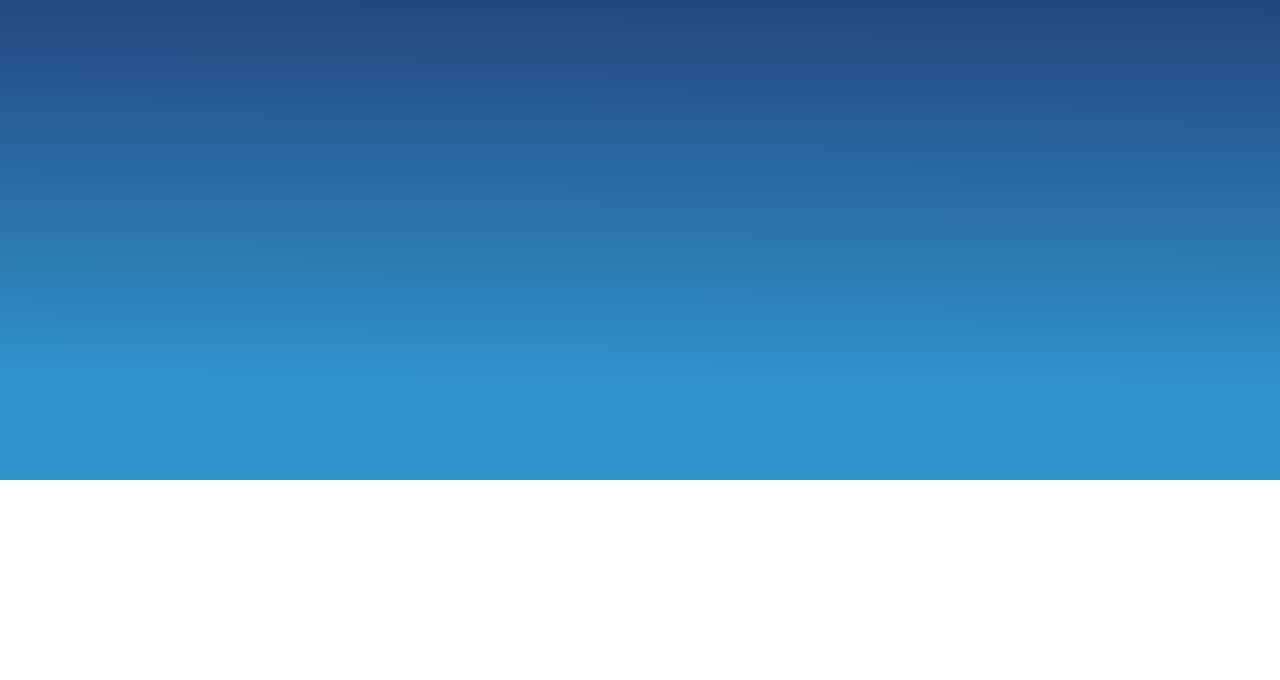
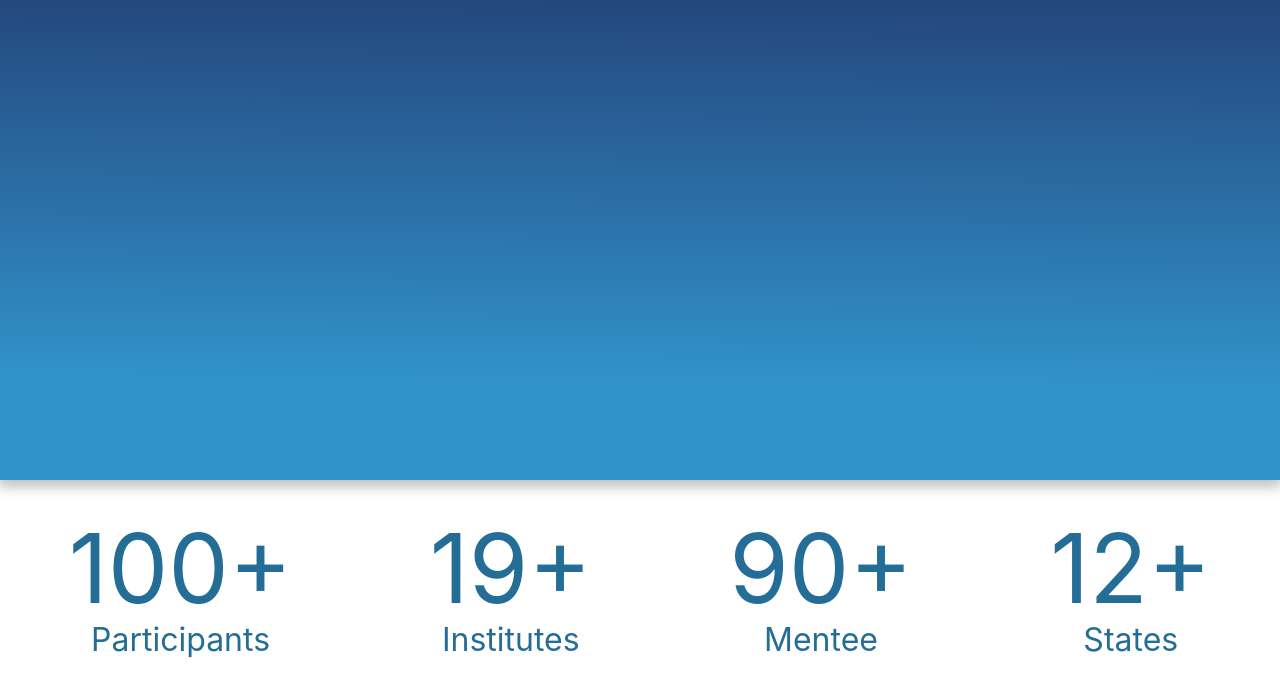
Before and after one commit to hrik2001/psoc2022-landing, a Next.js app: page / in a window 1280 px wide. Shown: the part 320-1000 px from the top of the page. Before the commit the page ends 800 px from the top, so only its background shows below. Built offline with nearby package versions, Linux system fonts and the light colour scheme.

Commit message:
Added Stats component, index.d.ts

```diff
--- /dev/null
+++ b/components/Stats.tsx
@@ -0,0 +1,12 @@
+import React from 'react'
+import styles from '../styles/Stats.module.scss'
+function Stats({val,title}:statsProps) {
+  return (
+    <div className={styles.card}>
+        <p className={styles.number}>{val}+</p>
+        <p className={styles.title}>{title}</p>
+    </div>
+  )
+}
+
+export default Stats
--- /dev/null
+++ b/data/Stats.ts
@@ -0,0 +1,19 @@
+const data: statsProps[] = [
+  {
+    val: 100,
+    title: "Participants",
+  },
+  {
+    val: 19,
+    title: "Institutes",
+  },
+  {
+    val: 90,
+    title: "Mentee",
+  },
+  {
+    val: 12,
+    title: "States",
+  },
+];
+export default data;
--- /dev/null
+++ b/data/index.d.ts
@@ -0,0 +1,4 @@
+interface statsProps {
+  val: number;
+  title: string;
+}
--- a/pages/index.tsx
+++ b/pages/index.tsx
@@ -3,11 +3,18 @@ import Head from 'next/head'
 import Image from 'next/image'
 import styles from '../styles/Home.module.scss'
 import Hero from '../components/Hero'
+import Stats from '../components/Stats'
+import Data from '../data/Stats'
 
 const Home: NextPage = () => {
   return (
     <div className={styles.container}>
       <Hero />
+      <div className={styles.stats}>
+        {Data.map((data, index)=>{
+          return (<Stats key={index} {...data} />)
+        })}
+      </div>
     </div>
   )
 }
--- a/styles/Home.module.scss
+++ b/styles/Home.module.scss
@@ -1,3 +1,8 @@
 .container {
 
 }
+.stats{
+    display: flex;
+    justify-content: space-around;
+    flex-wrap: wrap;
+}
--- /dev/null
+++ b/styles/Stats.module.scss
@@ -0,0 +1,14 @@
+.card{
+    width:fit-content;
+    color: #246D96;
+    padding: 1rem;
+    .number{
+        font-size: 6rem;
+        // font-weight: bold;
+    }
+    .title{
+        margin-top: -1.5rem;
+        font-size: 2rem;
+        text-align: center;
+    }
+}
--- a/tsconfig.json
+++ b/tsconfig.json
@@ -15,6 +15,6 @@
     "jsx": "preserve",
     "incremental": true
   },
-  "include": ["next-env.d.ts", "**/*.ts", "**/*.tsx"],
+  "include": ["next-env.d.ts", "**/*.ts", "**/*.tsx", "/data/index.d.ts"],
   "exclude": ["node_modules"]
 }
```
